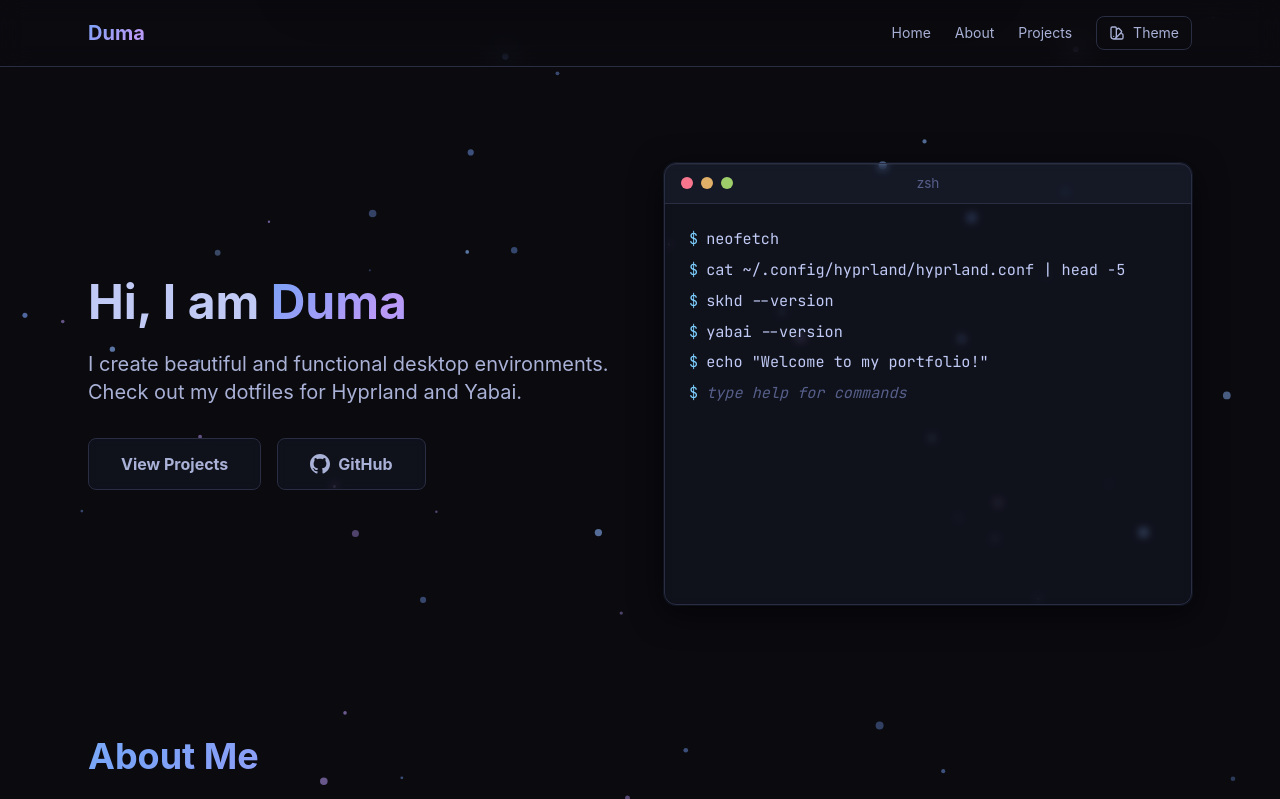
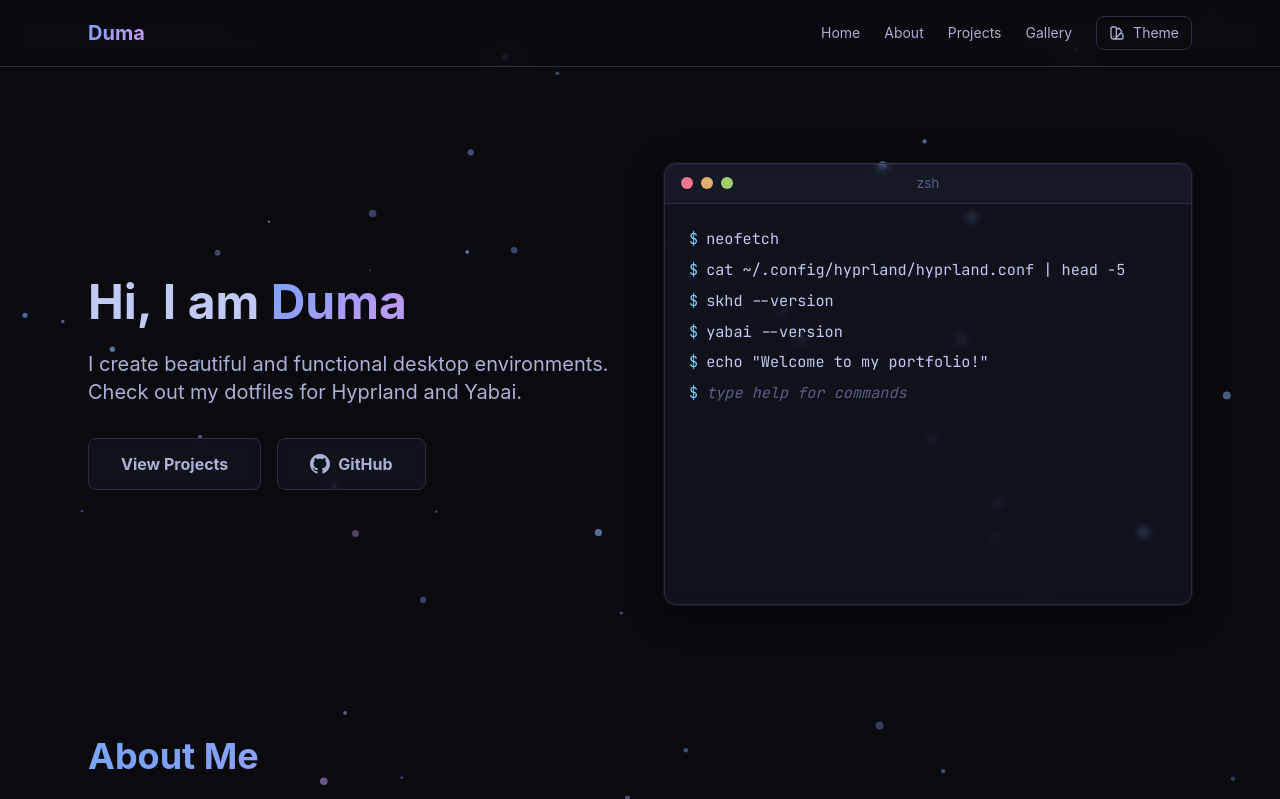
Before and after one commit to duma799/duma-portfolio, a FastAPI app: page / in a window 1280 px wide. Shown: the top 799 px of the page. Run offline with FastAPI, Linux system fonts and the light colour scheme; some libraries are stand-ins or nearby versions; some web fonts are replaced.

Commit message:
feat: Add Gallery link to navigation
- Add Gallery to main nav bar
- Add Gallery to compact floating nav

```diff
--- a/app/templates/partials/nav.html
+++ b/app/templates/partials/nav.html
@@ -29,6 +29,9 @@
                 >
                 <a href="/#projects" class="hover:text-accent-blue transition"
                     >Projects</a
+                >
+                <a href="/gallery" class="hover:text-accent-blue transition"
+                    >Gallery</a
                 >
 
                 <!-- Theme Switcher -->
@@ -351,6 +354,11 @@
                     class="px-4 py-2 text-sm text-text-muted hover:text-text-primary uppercase tracking-wider transition-colors duration-200"
                     >Process</a
                 >
+                <a
+                    href="/gallery"
+                    class="px-4 py-2 text-sm text-text-muted hover:text-text-primary uppercase tracking-wider transition-colors duration-200"
+                    >Gallery</a
+                >
             </div>
 
             <!-- Divider -->
```
